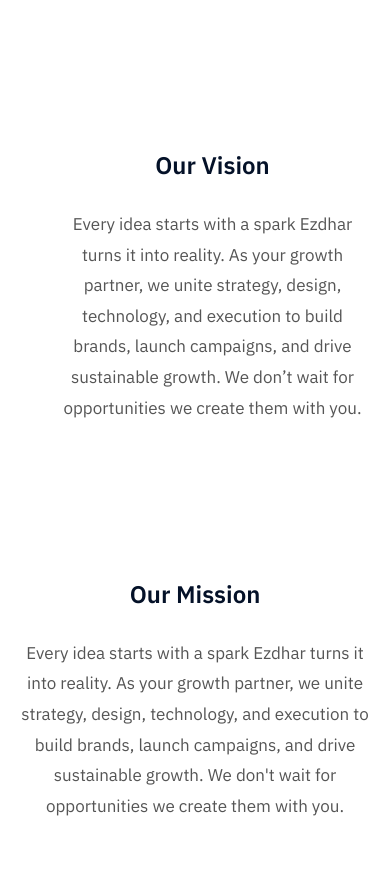
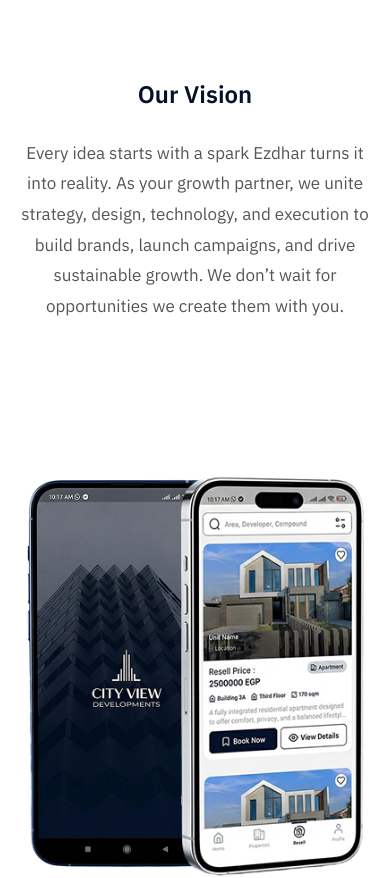
Before and after one commit to ezzdhar/city-view-front, a website: page aboutapp.html in a window 390 px wide. Shown: the part 1660-2538 px from the top of the page. Drawn offline with nearby package versions, Linux system fonts and the light colour scheme.

Commit message:
responsive aboutapp

```diff
--- a/style.css
+++ b/style.css
@@ -986,8 +986,13 @@ nav ul li a.active {
     font-size: 24px !important;
   }
 
-  .abt-vm-row.reverse .abt-vm-content {
-    grid-column: 1;
+  /* Fix stacking and prevent overlapping for all vision/mission rows */
+  .abt-vm-row .abt-vm-content,
+  .abt-vm-row .abt-vm-image,
+  .abt-vm-row.reverse .abt-vm-content,
+  .abt-vm-row.reverse .abt-vm-image {
+    grid-column: auto !important;
+    grid-row: auto !important;
   }
 
   .about-content p,
@@ -995,6 +1000,30 @@ nav ul li a.active {
   .abt-intro .intro-text p {
     max-width: 100%;
     font-size: 14.5px;
+    margin-left: auto;
+    margin-right: auto;
+  }
+
+  /* Centering headings in vision/mission blocks */
+  .abt-vm-content {
+    display: flex;
+    flex-direction: column;
+    align-items: center;
+    text-align: center;
+    order: 1; /* Standard stacking: title then image */
+  }
+
+  /* Ensure images are visible on mobile */
+  .app-specific .abt-vm-image img {
+    height: 350px !important;
+    margin-top: 20px;
+    display: block !important;
+    visibility: visible !important;
+    opacity: 1 !important;
+  }
+
+  .abt-vm-image {
+    order: 2; /* For Vision section specifically, we want stack logic */
   }
 
   .footer-brand {
@@ -1476,8 +1505,9 @@ nav ul li a.active {
 }
 
 .app-specific .abt-vm-image img {
-
+  height: 600px !important;
   object-fit: contain !important;
+  width: 100%;
 }
 
 .app-specific .abt-vm-row {
```
